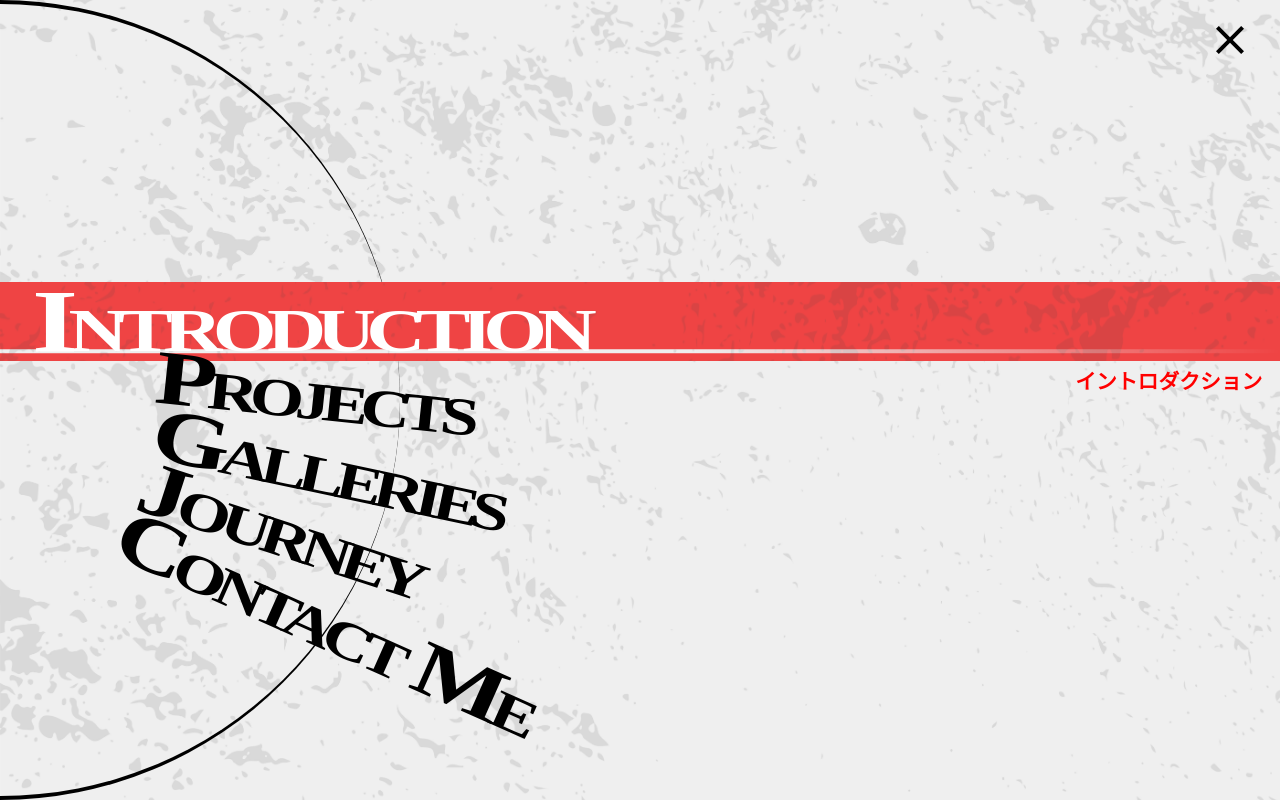
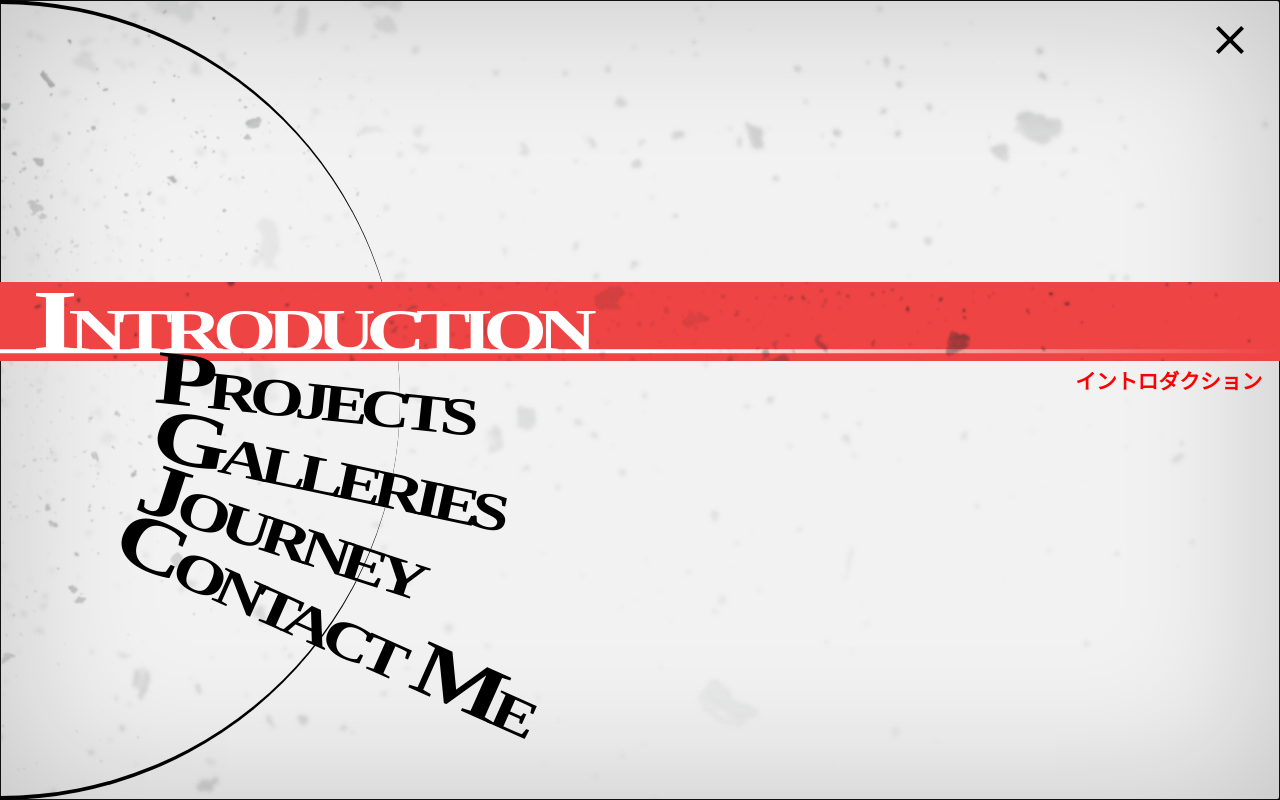
Before and after one commit to lluuvvii/my-personal-web-nextjs, a Next.js app: page /menutest in a window 1280 px wide. Built offline with nearby package versions, Linux system fonts and the light colour scheme.

Commit message:
update image bg & vignette effect

```diff
--- a/src/app/components/selectMenu/Menus.tsx
+++ b/src/app/components/selectMenu/Menus.tsx
@@ -38,18 +38,40 @@ export default function SelectMenu() {
         ref={menuRef}
         tabIndex={0}
         onKeyDown={handleKeyDown}
-        sx={{ overflow: 'hidden', height: '100dvh', width: '100vw' }}>
+        sx={{ overflow: 'hidden', height: '100dvh', width: '100vw', backgroundColor: '#f2f2f2', boxShadow: '0 0 10rem rgba(0, 0, 0, 0.2) inset' }}>
         <Box
+          component={motion.div}
+          initial={{ opacity: 0.5, scale: 0.7 }}
+          animate={{ rotate: -360 }}
+          transition={{ repeat: Infinity, duration: 30, ease: 'linear' }}
           sx={{
             position: 'fixed',
+            top: '50%',
+            translate: '-50% -50%',
             width: '100vw',
             height: '100dvh',
-            backgroundImage: 'url(/assets/img/background_texture.webp)',
+            backgroundImage: 'url(/assets/img/pngwing.com1.png)',
             backgroundSize: 'cover',
             backgroundPosition: 'center',
             backgroundRepeat: 'no-repeat',
           }}>
         </Box>
+        <Box
+          component={motion.div}
+          initial={{ scale: 2, opacity: 0.3 }}
+          animate={{ rotate: -360 }}
+          transition={{ repeat: Infinity, duration: 60, ease: 'linear' }}
+          sx={{
+            position: 'fixed',
+            top: '50%',
+            translate: '-50% -50%',
+            width: '100vw',
+            height: '100dvh',
+            backgroundImage: 'url(/assets/img/pngwing.com1.png)',
+            backgroundSize: 'cover',
+            backgroundPosition: 'center',
+            backgroundRepeat: 'no-repeat',
+          }} />
         <Box
           component={motion.div}
           initial={{
@@ -187,7 +209,7 @@ export default function SelectMenu() {
                           height: '100%',
                           transform: 'scaleX(-1)',
                           mixBlendMode: 'darken',
-                          backgroundImage: 'url(/assets/img/background_texture.webp)',
+                          backgroundImage: 'url(/assets/img/pngwing.com1.png)',
                           backgroundSize: 'cover',
                           backgroundPosition: 'center',
                           backgroundRepeat: 'no-repeat',
@@ -270,6 +292,6 @@ export default function SelectMenu() {
         }}>
         <CloseSharp color='info' sx={{ color: 'black', fontSize: { xs: '1.5rem', sm: '2rem', md: '2.5rem', lg: '3rem', xl: '3.5rem' } }} />
       </Box>
-    </LazyMotion>
+    </LazyMotion >
   )
 }
```
Also changed, not shown: public/assets/img/pngwing.com.png (added), public/assets/img/pngwing.com1.png (added).
